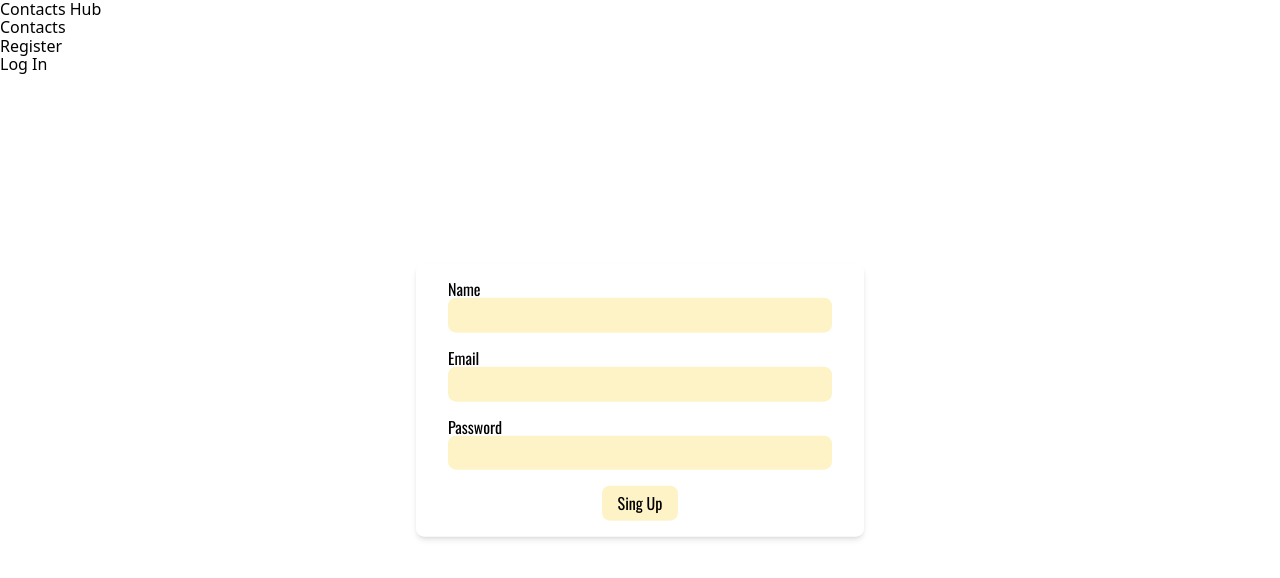
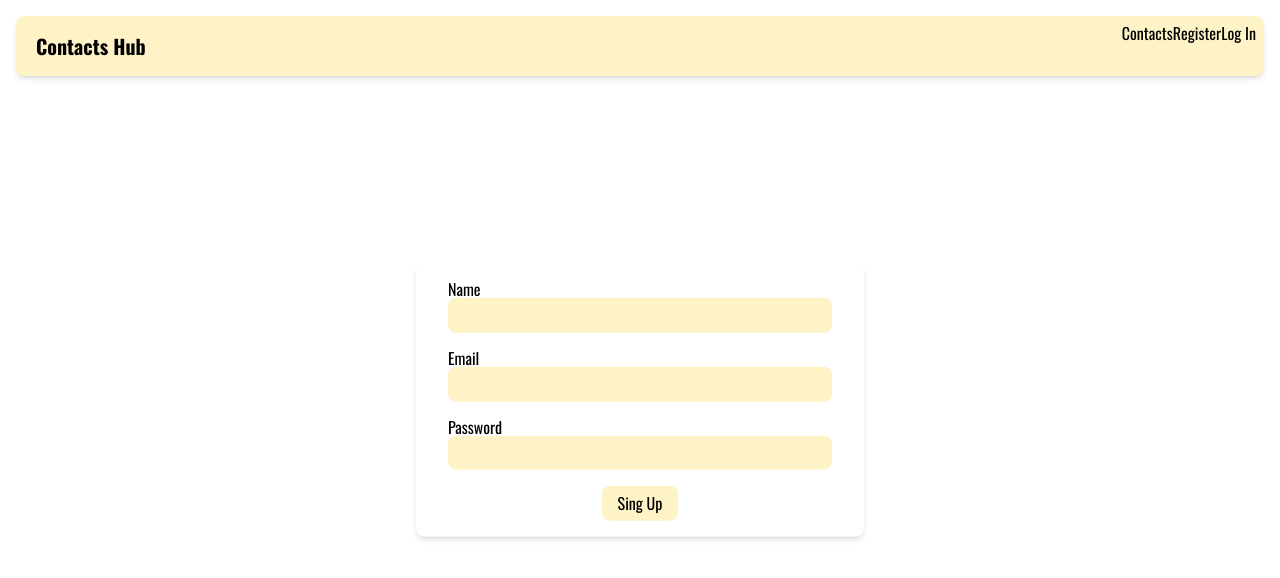
Before and after one commit to ptrnk0/goit-react-hw-08, a React (Vite) app: page /register in a window 1280 px wide. Shown: the top 578 px of the page. Built offline with nearby package versions, Linux system fonts and the light colour scheme; no server answers.

Commit message:
Refactor Header component for improved styling and navigation links

```diff
--- a/src/components/header/Header.jsx
+++ b/src/components/header/Header.jsx
@@ -5,10 +5,12 @@ import { selectIsLoggedIn } from "../../redux/auth/selectors";
 const Header = () => {
 	const isLoggedIn = useSelector(selectIsLoggedIn);
 	return (
-		<header>
-			<Link>Contacts Hub</Link>
+		<header className="font-display w-auto flex justify-between p-2 bg-amber-100 shadow-md mx-4 my-4 rounded-lg">
+			<Link to="/" className="px-3 py-2 font-bold text-xl">
+				Contacts Hub
+			</Link>
 			<nav>
-				<ul>
+				<ul className="flex">
 					<li>
 						<NavLink to="/">Contacts</NavLink>
 					</li>
```
